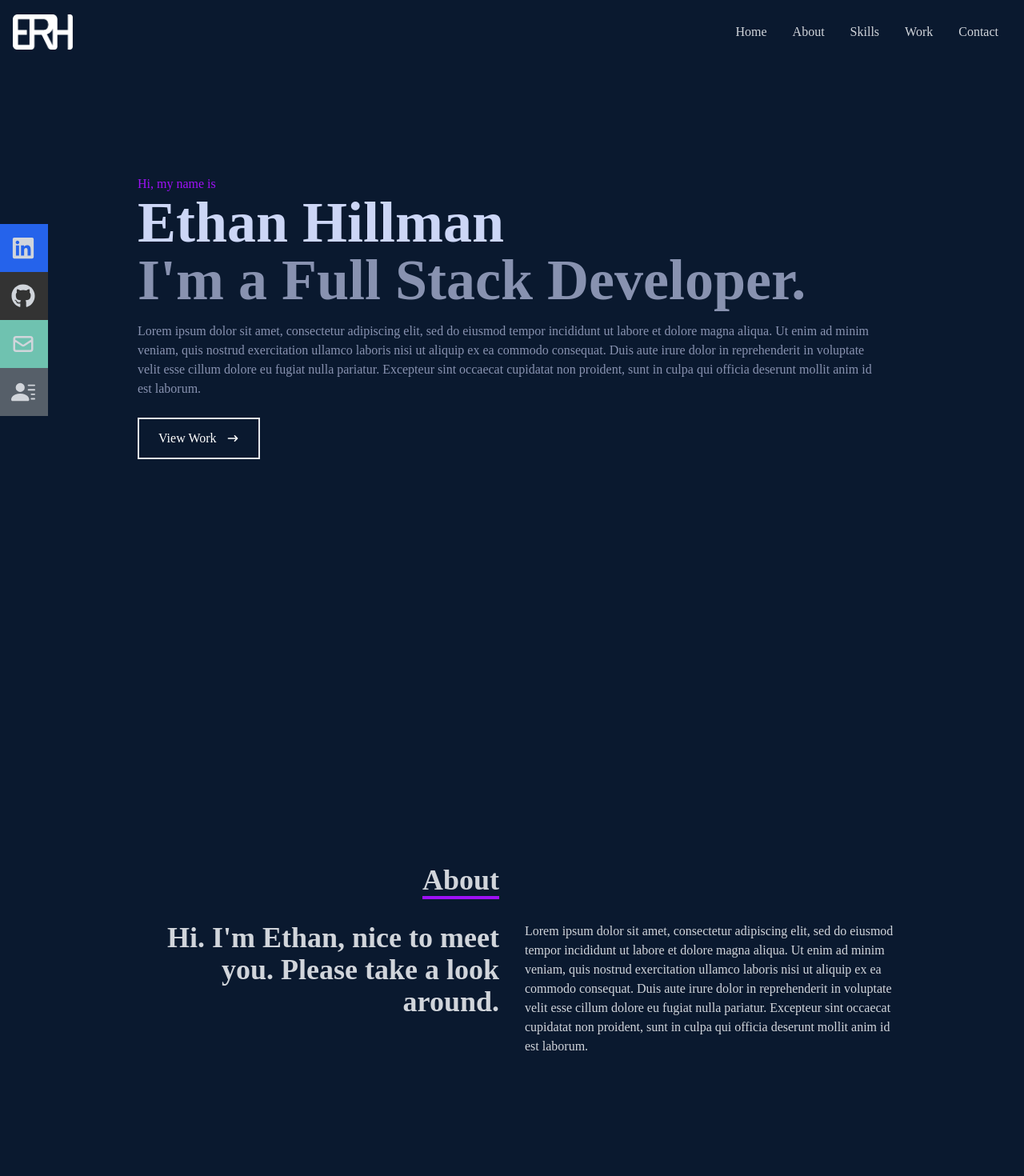
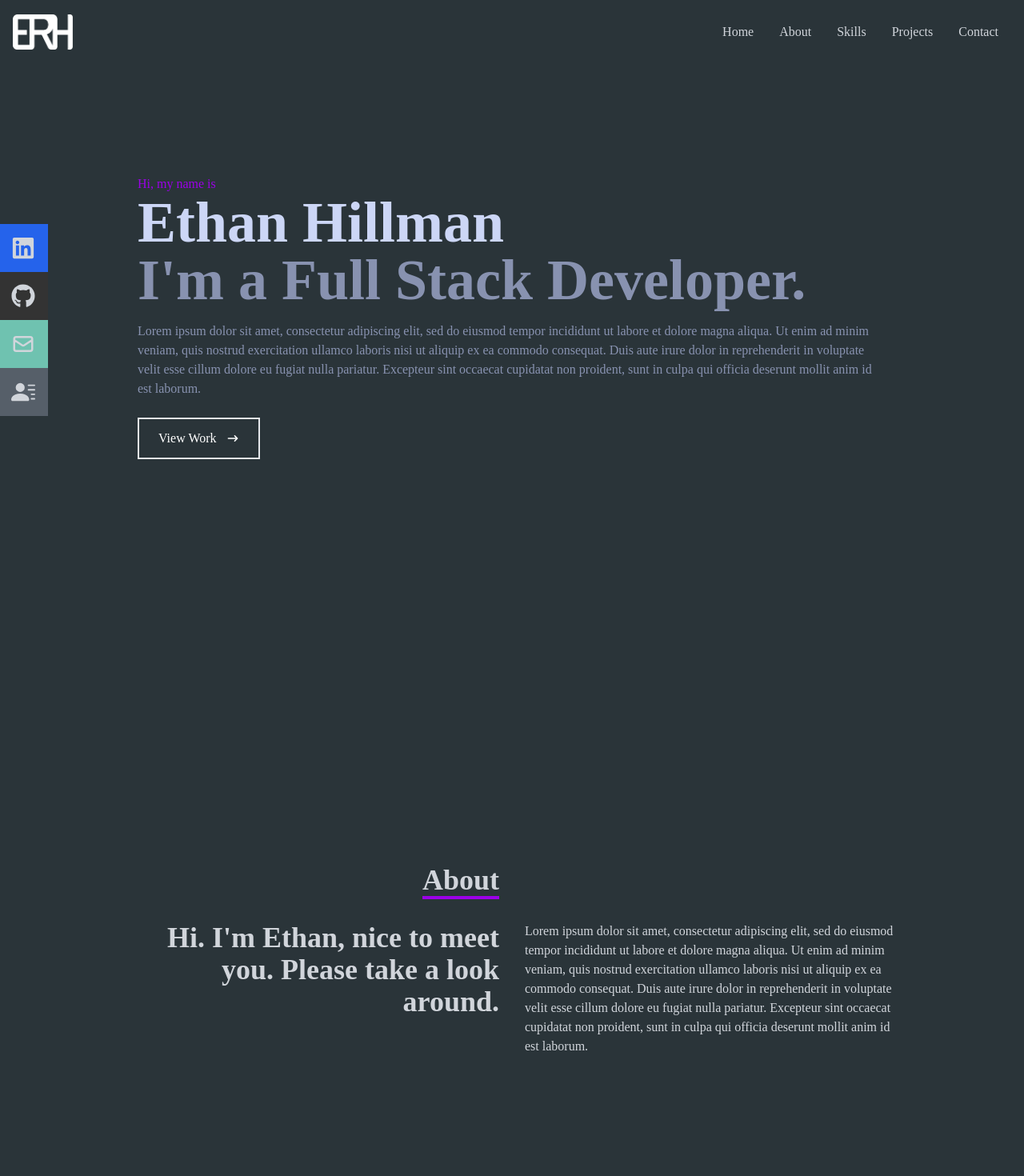
Before and after one commit to BrickFrisbee/my-portfolio-app, a React (Create React App) app: page / in a window 1280 px wide. Shown: the top 1470 px of the page at 80% size. Built offline with nearby package versions, Linux system fonts and the light colour scheme.

Commit message:
All pages complete, pre-debug

```diff
--- a/package.json
+++ b/package.json
@@ -10,6 +10,7 @@
     "react-dom": "^18.2.0",
     "react-icons": "^4.10.1",
     "react-scripts": "5.0.1",
+    "react-scroll": "^1.8.9",
     "web-vitals": "^2.1.4"
   },
   "scripts": {
--- a/src/App.js
+++ b/src/App.js
@@ -3,6 +3,7 @@ import Home from "./components/Home";
 import About from "./components/About";
 import Skills from "./components/Skills";
 import Projects from "./components/Projects"
+import Contact from "./components/Contact"
 
 function App() {
   return (
@@ -12,6 +13,7 @@ function App() {
       <About/>
       <Skills/>
       <Projects/>
+      <Contact/>
     </div>
   );
 }
--- a/src/components/About.jsx
+++ b/src/components/About.jsx
@@ -2,11 +2,11 @@ import React from "react";
 
 const About = () => {
   return (
-    <div name="about" className="w-full h-screen bg-[#0a192f] text-gray-300">
+    <div name="about" className="w-full h-screen bg-[#2a3439] text-gray-300">
       <div className="flex flex-col justify-center items-center w-full h-full">
         <div className="max-w-[1000px] w-full grid grid-cols-2 gap-8">
           <div className="sm:text-right pb-8 pl-4">
-            <p className="text-4xl font-bold inline border-b-4 border-[#9e11f7]">
+            <p className="text-4xl font-bold inline border-b-4 border-[#9b00e8]">
               About
             </p>
           </div>
--- /dev/null
+++ b/src/components/Contact.jsx
@@ -0,0 +1,20 @@
+import React from 'react'
+
+const Contact = () => {
+  return (
+    <div name='contact' className='w-full h-screen bg-[#2a3439] flex justify-center items-center p-4'>
+        <form method='POST' action='https://getform.io/f/3c288d14-14d9-4f7b-8a1f-da9f68b8c9a1' className='flex flex-col max-w-[600px] w-full'>
+            <div className='pb-8'>
+                <p className='text-4xl font-bold inline border-b-4 border-[#9b00e8] text-gray-300'>Contact</p>
+                <p className='text-gray-300 p-4'># Submit the form below or shoot me an email - erhll01@outlook.com</p>
+            </div>
+            <input className='bg-[#ccd6f6] p-2' type='text' placeholder='Name' name='name'/>
+            <input className='my-4 p-2 bg-[#ccd6f6]' type='email' placeholder='Email' name='email'/>
+            <textarea className='bg-[#ccd6f6] p-2' name='message' rows='10' placeholder='Message'></textarea>
+            <button className='text-white border-2 hover:bg-[#9b00e8] hover:border-[#9b00e8] px-4 py-3 my-8 mx-auto flex items-center'>Let's Connect</button>
+        </form>
+    </div>
+  )
+}
+
+export default Contact
--- a/src/components/Home.jsx
+++ b/src/components/Home.jsx
@@ -3,10 +3,10 @@ import { HiArrowNarrowRight } from "react-icons/hi";
 
 const Home = () => {
   return (
-    <div name="home" className="w-full h-screen bg-[#0a192f]">
+    <div name="home" className="w-full h-screen bg-[#2a3439]">
       {/*Container: */}
       <div className="max-w-[1000px] mx-auto px-8 flex flex-col justify-center h-full">
-        <p className="text-[#9e11f7]">Hi, my name is</p>
+        <p className="text-[#9b00e8]">Hi, my name is</p>
         <h1 className="text-4xl sm:text-7xl font-bold text-[#ccd6f6]">
           Ethan Hillman
         </h1>
@@ -23,7 +23,7 @@ const Home = () => {
           culpa qui officia deserunt mollit anim id est laborum.
         </p>
         <div>
-          <button className="text-white group border-2 px-6 py-3 my-2 flex items-center hover:bg-[#9e11f7] hover:border-[#9e11f7]">
+          <button className="text-white group border-2 px-6 py-3 my-2 flex items-center hover:bg-[#9b00e8] hover:border-[#9b00e8]">
             View Work
             <span className="group-hover:rotate-90 duration-300">
               <HiArrowNarrowRight className="ml-3" />
--- a/src/components/Navbar.jsx
+++ b/src/components/Navbar.jsx
@@ -10,25 +10,45 @@ import {
 import { HiOutlineMail } from "react-icons/hi";
 import { BsFillPersonLinesFill } from "react-icons/bs";
 import Logo1 from "../assets/erh_logo.png";
-{/*import Logo2 from "../assets/erh_logo_#9e11f7.png";*/}
+import { Link } from "react-scroll";
 
 const Navbar = () => {
   const [nav, setNav] = useState(false);
   const handleClick = () => setNav(!nav);
 
   return (
-    <div className="fixed w-full h-[80px] flex justify-between items-center px-4 bg-[#0a192f] text-gray-300">
+    <div className="fixed w-full h-[80px] flex justify-between items-center px-4 bg-[#2a3439] text-gray-300">
       <div>
         <img src={Logo1} alt="Logo ERH" style={{ width: "75px" }} />
       </div>
 
       {/*Menu: */}
       <ul className="hidden md:flex">
-        <li>Home</li>
-        <li>About</li>
-        <li>Skills</li>
-        <li>Work</li>
-        <li>Contact</li>
+        <li>
+          <Link to="home" smooth={true} duration={500}>
+            Home
+          </Link>
+        </li>
+        <li>
+          <Link to="about" smooth={true} duration={500}>
+            About
+          </Link>
+        </li>
+        <li>
+          <Link to="skills" smooth={true} duration={500}>
+            Skills
+          </Link>
+        </li>
+        <li>
+          <Link to="projects" smooth={true} duration={500}>
+            Projects
+          </Link>
+        </li>
+        <li>
+          <Link to="contact" smooth={true} duration={500}>
+            Contact
+          </Link>
+        </li>
       </ul>
 
       {/*Hamburger Menu: */}
@@ -45,11 +65,31 @@ const Navbar = () => {
             : "absolute top-0 left-0 w-full h-screen bg-[#0a192f] flex flex-col justify-center items-center"
         }
       >
-        <li className="py-6 text-4xl">Home</li>
-        <li className="py-6 text-4xl">About</li>
-        <li className="py-6 text-4xl">Skills</li>
-        <li className="py-6 text-4xl">Work</li>
-        <li className="py-6 text-4xl">Contact</li>
+        <li className="py-6 text-4xl">
+          <Link onClick={handleClick} to="home" smooth={true} duration={500}>
+            Home
+          </Link>
+        </li>
+        <li className="py-6 text-4xl">
+          <Link onClick={handleClick} to="about" smooth={true} duration={500}>
+            About
+          </Link>
+        </li>
+        <li className="py-6 text-4xl">
+          <Link onClick={handleClick} to="skills" smooth={true} duration={500}>
+            Skills
+          </Link>
+        </li>
+        <li className="py-6 text-4xl">
+          <Link onClick={handleClick} to="projects" smooth={true} duration={500}>
+            Projects
+          </Link>
+        </li>
+        <li className="py-6 text-4xl">
+          <Link onClick={handleClick} to="contact" smooth={true} duration={500}>
+            Contact
+          </Link>
+        </li>
       </ul>
 
       {/*Social Icons: */}
--- a/src/components/Projects.jsx
+++ b/src/components/Projects.jsx
@@ -11,11 +11,11 @@ const Projects = () => {
   return (
     <div
       name="projects"
-      className="w-full md:h-screen text-screen text-gray-300 bg-[#0a192f]"
+      className="w-full md:h-screen text-screen text-gray-300 bg-[#2a3439]"
     >
       <div className="max-w-[1000px] mx-auto p-4 flex flex-col justify-cetner w-full h-full">
         <div className="pb-8">
-          <p className="text-4xl font-bold inline border-b-4 text-gray-300 border-[#9e11f7]">
+          <p className="text-4xl font-bold inline border-b-4 text-gray-300 border-[#9b00e8]">
             Projects
           </p>
           <p className="py-6"># Check out some of my recent projects</p>
@@ -31,7 +31,7 @@ const Projects = () => {
             {/*Hover Effects: */}
             <div className="opacity-0 group-hover:opacity-100">
               <span className="text-2xl font-bold text-white tracking-wider">
-                React JS Application
+                C++ Compiler
               </span>
               <div className="pt-8 text-center">
                 <a href="/">
--- a/src/components/Skills.jsx
+++ b/src/components/Skills.jsx
@@ -12,11 +12,11 @@ import Github from "../assets/github_white.png";
 
 const Skills = () => {
   return (
-    <div name="skills" className="bg-[#0a192f] text-gray-300">
+    <div name="skills" className="bg-[#2a3439] text-gray-300">
       {/*Container: */}
       <div className="max-w-[1000px] mx-auto p-4 flex flex-col justify-center w-full h-full">
         <div>
-          <p className="text-4xl font-bold inline border-b-4 border-[#9e11f7]">
+          <p className="text-4xl font-bold inline border-b-4 border-[#9b00e8]">
             Skills
           </p>
           <p className="py-4">
--- a/src/index.css
+++ b/src/index.css
@@ -19,6 +19,7 @@
     background-size: cover;
     background-position: center;
     height: 250px;
+    width: 300px;
 }
 
 .content-div:hover {
```
Also changed, not shown: 1 other file (tests, documents, lock files or other folders).
